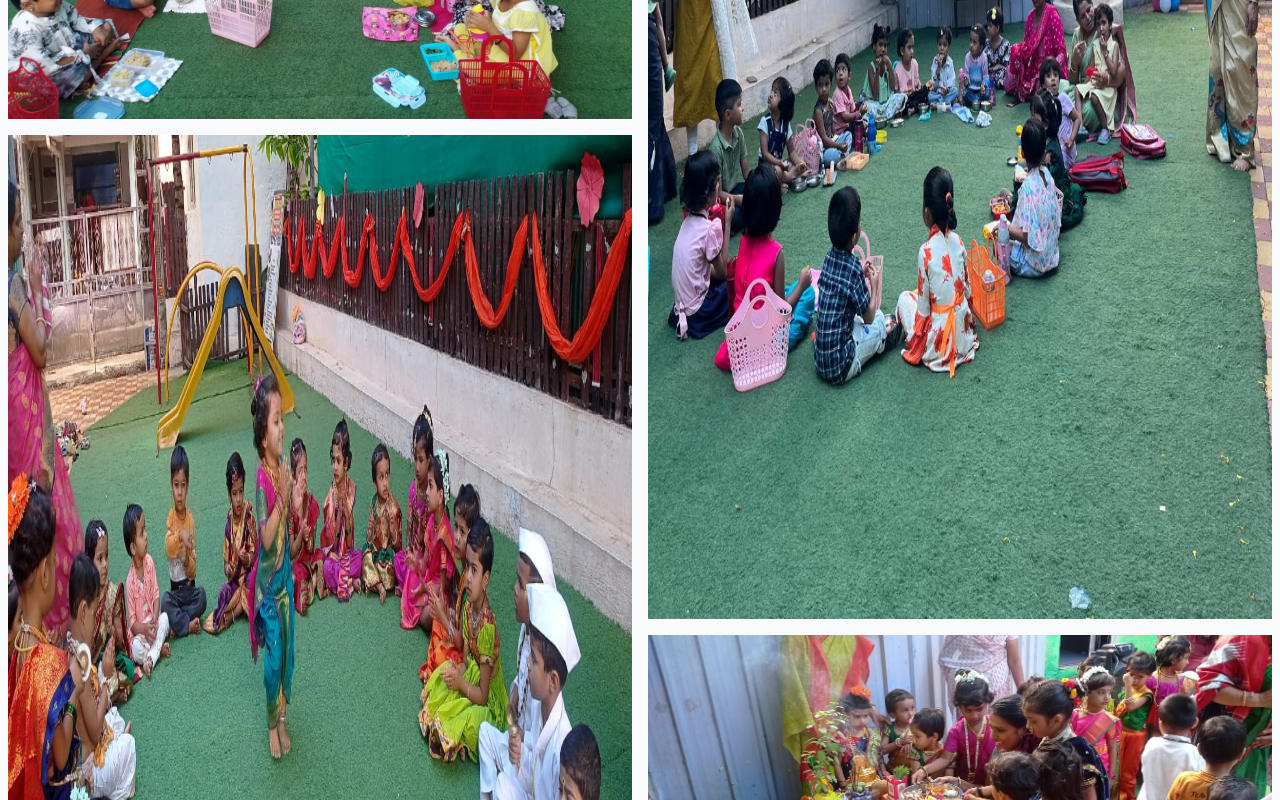
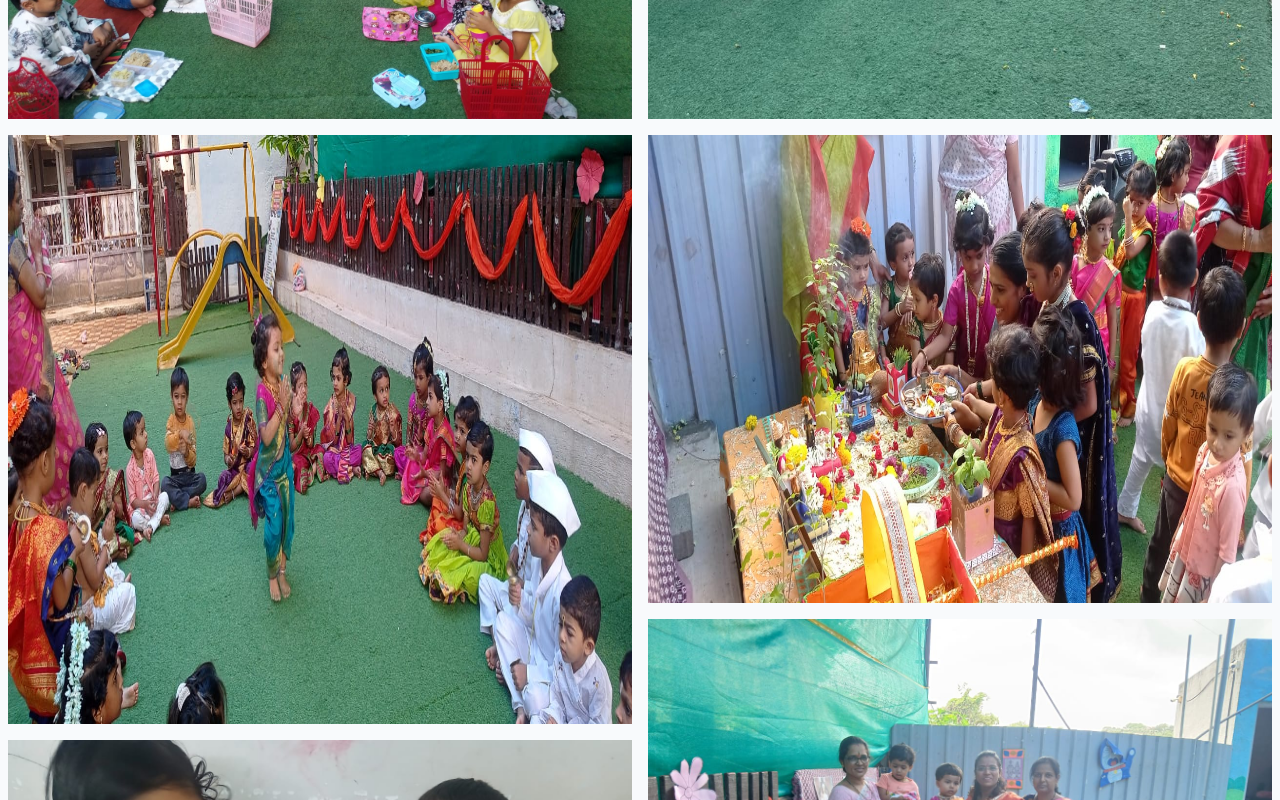
Before and after one commit to Rohit-huta-p/risingsuperstar, a React (Create React App) app: page / in a window 1280 px wide. Shown: the part 5560-6360 px from the top of the page. Built offline with nearby package versions, Linux system fonts and the light colour scheme.

Commit message:
adjusted images

```diff
--- a/src/Home/Gallery.jsx
+++ b/src/Home/Gallery.jsx
@@ -37,10 +37,10 @@ const Gallery = () => {
           <img src={_4} alt="" className='h-full col-span-2 row-span-2 col-start-3'/>
           <img src={_5} alt="" className='h-full col-span-2'/>
           <img src={_7} alt="" className='h-full col-span-2 '/>
-          <img src={_6} alt="" className='h-full col-span-2 row-span-4 col-start-3'/>
+          <img src={_6} alt="" className='h-full col-span-2 row-span-2 col-start-3'/>
           <img src={_8} alt="" className='h-full col-span-2 '/>
-          <img src={_10} alt="" className='h-full col-span-2 row-span-4'/>
-          <img src={_9} alt="" className='h-full col-span-2 row-span-2 col-start-3'/>
+          <img src={_10} alt="" className='h-full col-span-2 row-span-2'/>
+          <img src={_9} alt="" className='h-full col-span-2'/>
           <img src={_11} alt="" className='h-full col-span-2 row-span-4'/>
           <img src={_12} alt="" className='h-full col-span-2 row-span-4'/>
           <img src={_13} alt="" className='h-full col-span-2 row-span-4'/>
```
